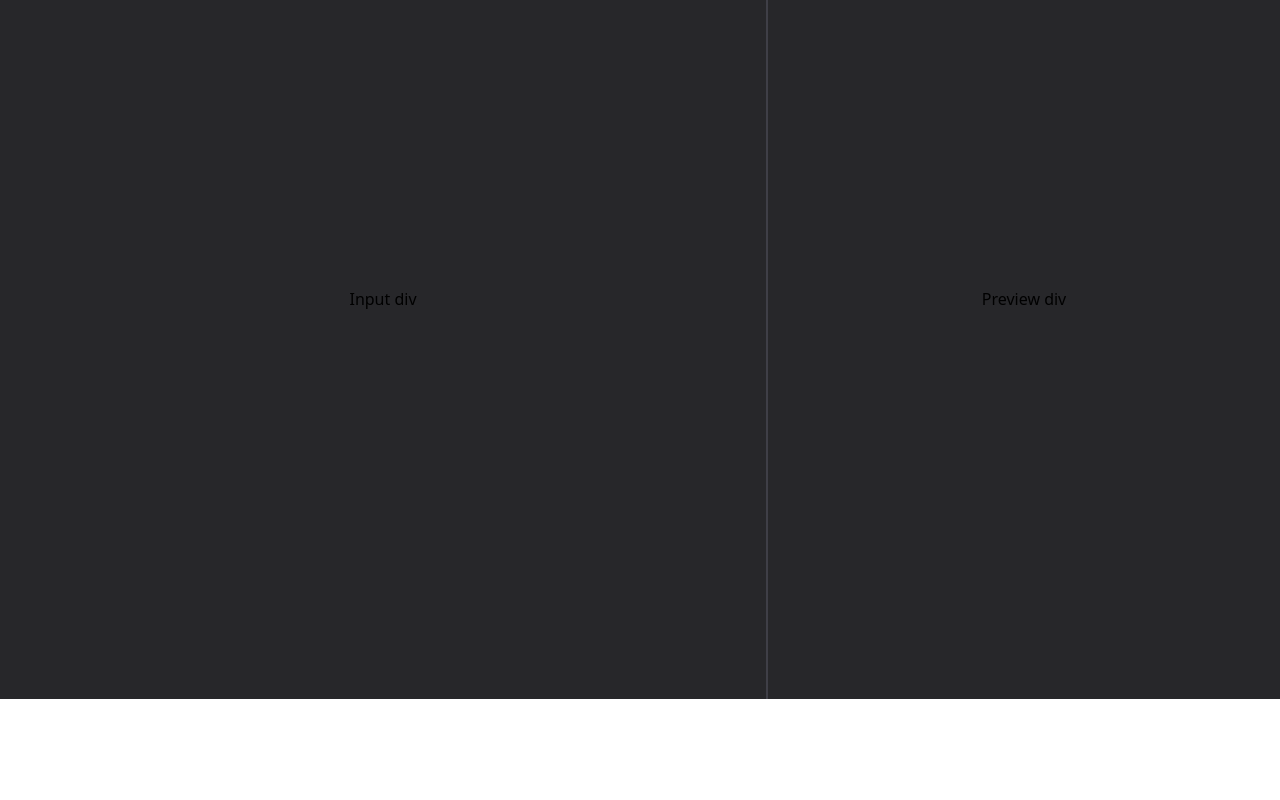
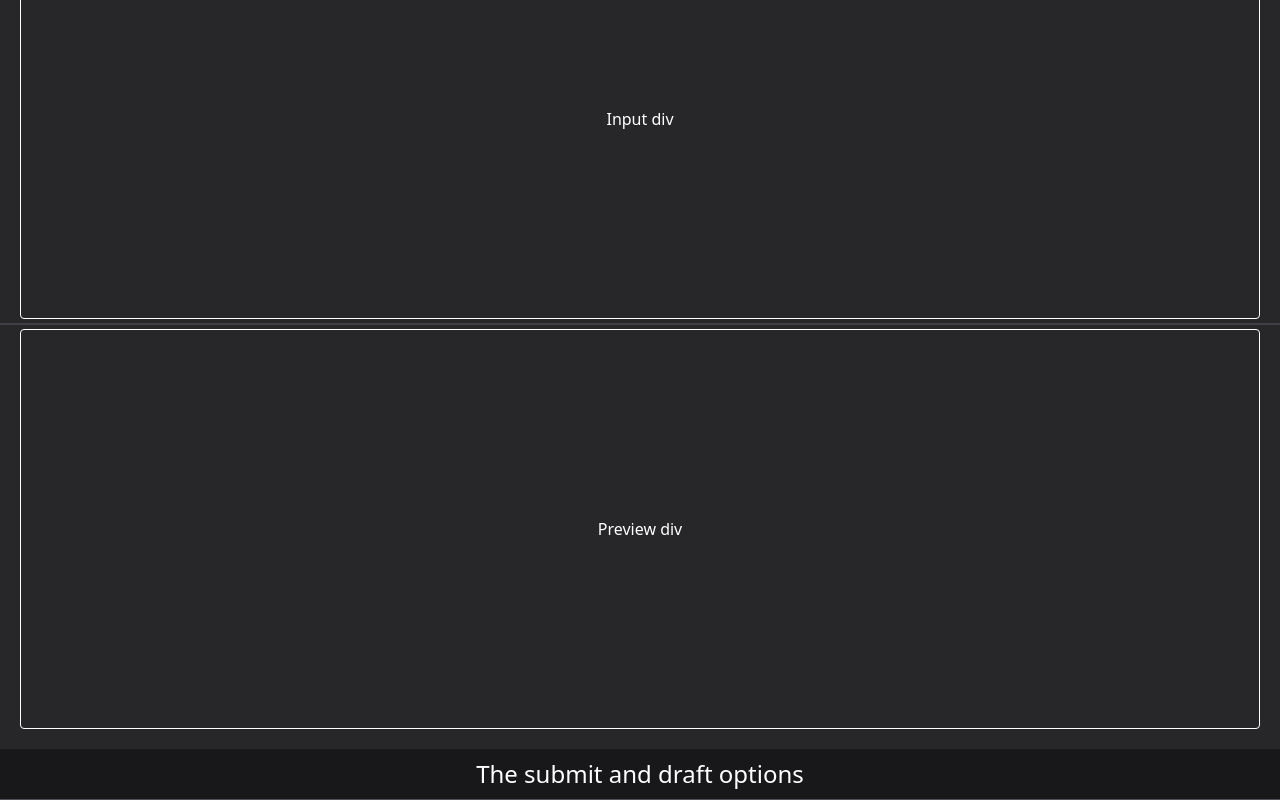
Before and after one commit to anshul-303/Blog_App-, a React (Vite) app in the folder frontend/react-app/: page /create-blog in a window 1280 px wide. Shown: the part 212-1012 px from the top of the page. Before the commit the page ends 911 px from the top, so only its background shows below. Built offline with nearby package versions, Linux system fonts and the light colour scheme; no server answers.

Commit message:
Done with skeleton of create blog page.

```diff
--- a/frontend/react-app/src/pages/author/CreateBlog.jsx
+++ b/frontend/react-app/src/pages/author/CreateBlog.jsx
@@ -1,8 +1,6 @@
-import { Link } from "react-router-dom";
 import Navbar from "../../components/Navbar.jsx";
 import { useEffect } from "react";
 import { useNavigate } from "react-router-dom";
-import { LogoutUser } from "../../api/authApi/authApi.js";
 import { useAuth } from "../../contexts/authContext.jsx";
 import { checkAuth } from "../../api/authApi/authApi.js";
 import { useRole } from "../../contexts/roleContexts.jsx";
@@ -51,20 +49,29 @@ export default function CreateBlog() {
 
   return (
     <>
-      <div className="overflow-hidden">
+      <div className="text-white bg-zinc-800 overflow-hidden">
         <Navbar />
         <div className="max-w-screen md:h-[4vw] h-[4vh] flex justify-center items-center text-white text-[1.5em] bg-zinc-900 border-b-[1px] border-zinc-600">
           <p className=" w-[97.5%] flex justify-center items-center">
-            Create a Blog{" "}
+            Create a Blog
           </p>
         </div>
-        <div className="w-full flex flex-col md:flex-row   ">
-          <div className="w-full min-h-[50vh] md:w-[60vw] md:min-h-[100vh] bg-zinc-800 flex justify-center items-center border-r-[2px] border-zinc-700">
-            Input div
+        <div className="w-full flex flex-col py-4 ">
+          <div className="p-1  max-w-full min-h-[50vh] bg-zinc-800 flex justify-center items-center border-white border-zinc-700">
+            <div className="w-[97.5%] min-h-[50vh] flex justify-center items-center border border-white text-white rounded-sm flex-col ">
+              Input div
+            </div>
           </div>
-          <div className="w-full min-h-[50vh] md:w-[40vw] md:min-h-[100vh]  bg-zinc-800 flex justify-center items-center">
-            Preview div
+          <div className="p-1 max-w-full min-h-[50vh] bg-zinc-800 flex justify-center items-center  border-t-[2px] border-white border-zinc-700">
+            <div className="w-[97.5%] min-h-[50vh] flex justify-center items-center border border-white text-white rounded-sm">
+              Preview div
+            </div>
           </div>
+        </div>
+        <div className="max-w-screen md:h-[4vw] h-[4vh] flex justify-center items-center text-white text-[1.5em] bg-zinc-900 border-b-[1px] border-zinc-600">
+          <p className=" w-[97.5%] flex justify-center items-center">
+            The submit and draft options
+          </p>
         </div>
       </div>
     </>
```
